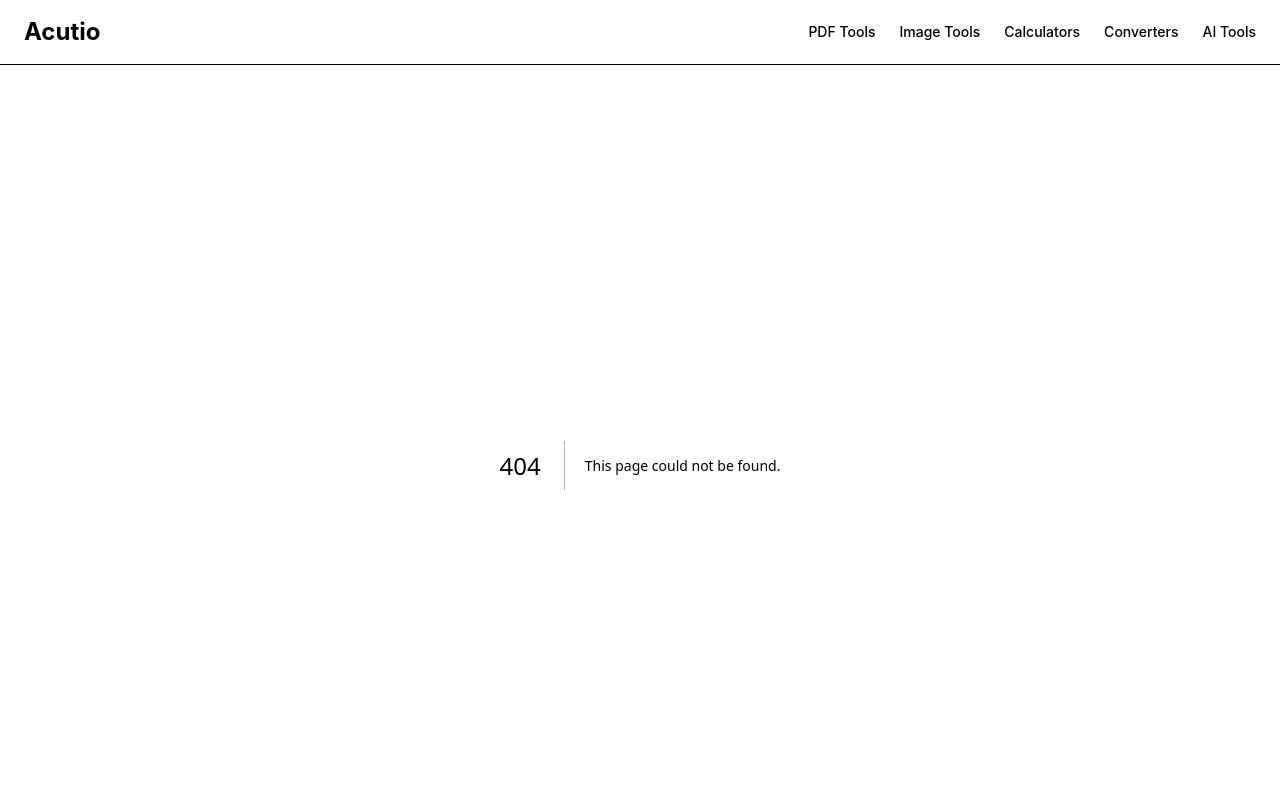
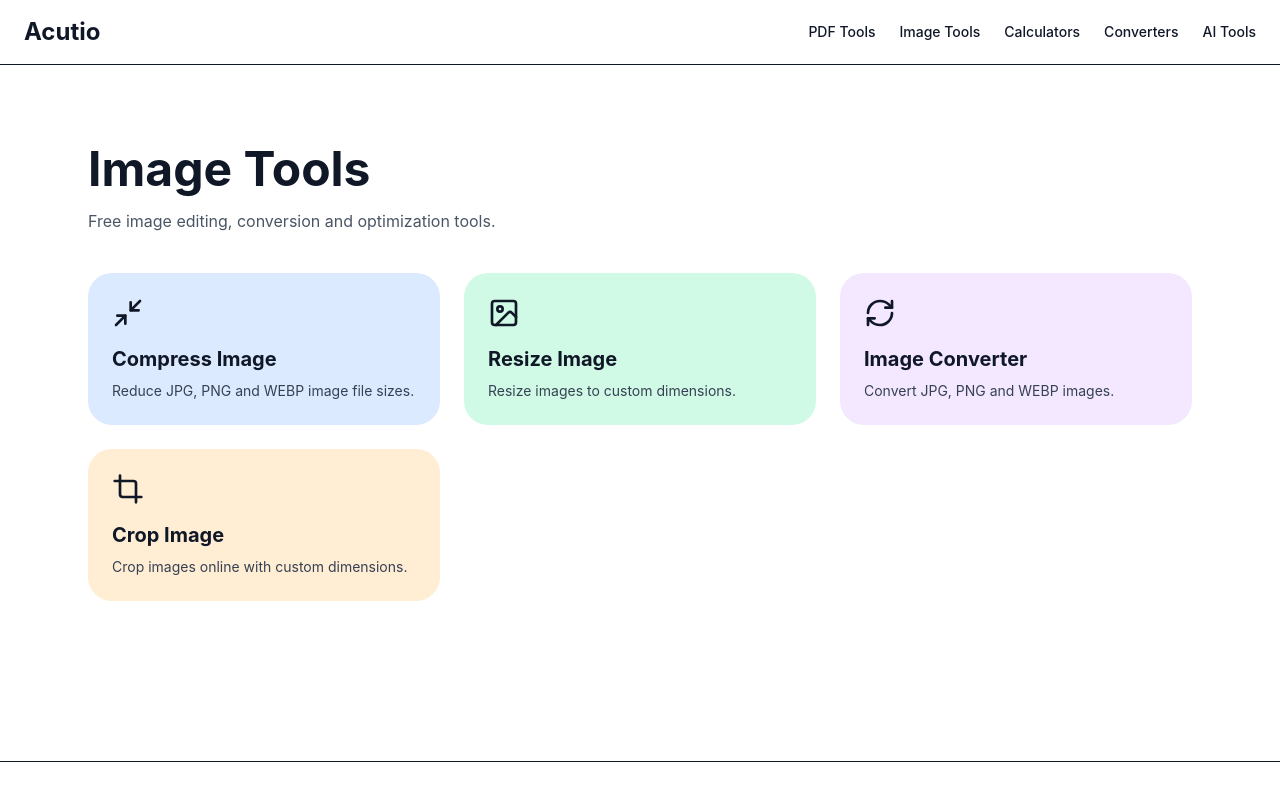
Before and after one commit to Ravisadilanka/acutio, a Next.js app: page /image-tools in a window 1280 px wide. Before the commit this address had no page. Shown: the top 800 px of the page. Built offline with nearby package versions, Linux system fonts and the light colour scheme.

Commit message:
feat: add image tools category page

```diff
--- /dev/null
+++ b/app/image-tools/page.tsx
@@ -0,0 +1,63 @@
+import type { Metadata } from "next";
+import CategoryCard from "@/components/CategoryCard";
+
+import {
+  ImageIcon,
+  Minimize2,
+  RefreshCw,
+  Crop,
+} from "lucide-react";
+
+export const metadata: Metadata = {
+  title: "Image Tools",
+  description:
+    "Free image tools including image compression, resizing, conversion and cropping. Fast, secure and easy to use directly in your browser.",
+};
+
+export default function ImageToolsPage() {
+  return (
+    <main className="max-w-6xl mx-auto px-6 py-20">
+      <h1 className="text-3xl md:text-5xl font-bold">
+        Image Tools
+      </h1>
+
+      <p className="mt-4 text-gray-600">
+        Free image editing, conversion and optimization tools.
+      </p>
+
+      <div className="grid grid-cols-1 md:grid-cols-2 lg:grid-cols-3 gap-6 mt-10">
+        <CategoryCard
+          title="Compress Image"
+          description="Reduce JPG, PNG and WEBP image file sizes."
+          href="/image-tools/compress-image"
+          icon={<Minimize2 size={32} />}
+          color="bg-blue-100"
+        />
+
+        <CategoryCard
+          title="Resize Image"
+          description="Resize images to custom dimensions."
+          href="/image-tools/resize-image"
+          icon={<ImageIcon size={32} />}
+          color="bg-emerald-100"
+        />
+
+        <CategoryCard
+          title="Image Converter"
+          description="Convert JPG, PNG and WEBP images."
+          href="/image-tools/image-converter"
+          icon={<RefreshCw size={32} />}
+          color="bg-purple-100"
+        />
+
+        <CategoryCard
+          title="Crop Image"
+          description="Crop images online with custom dimensions."
+          href="/image-tools/crop-image"
+          icon={<Crop size={32} />}
+          color="bg-orange-100"
+        />
+      </div>
+    </main>
+  );
+}
```
